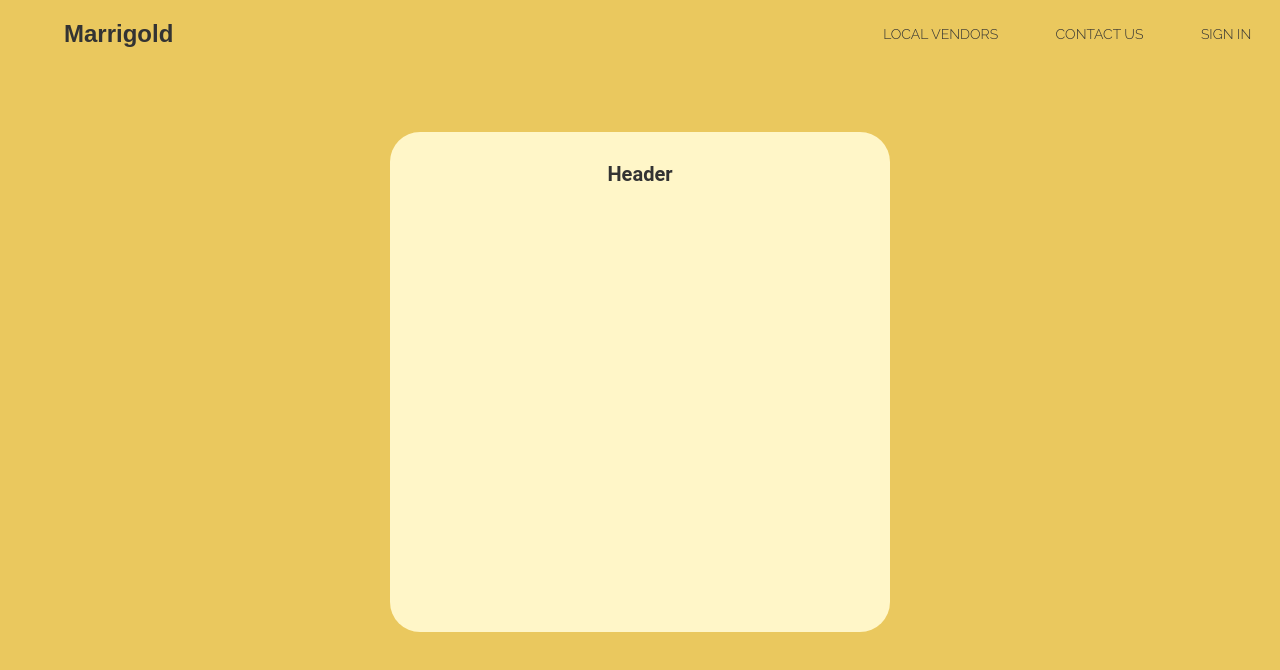
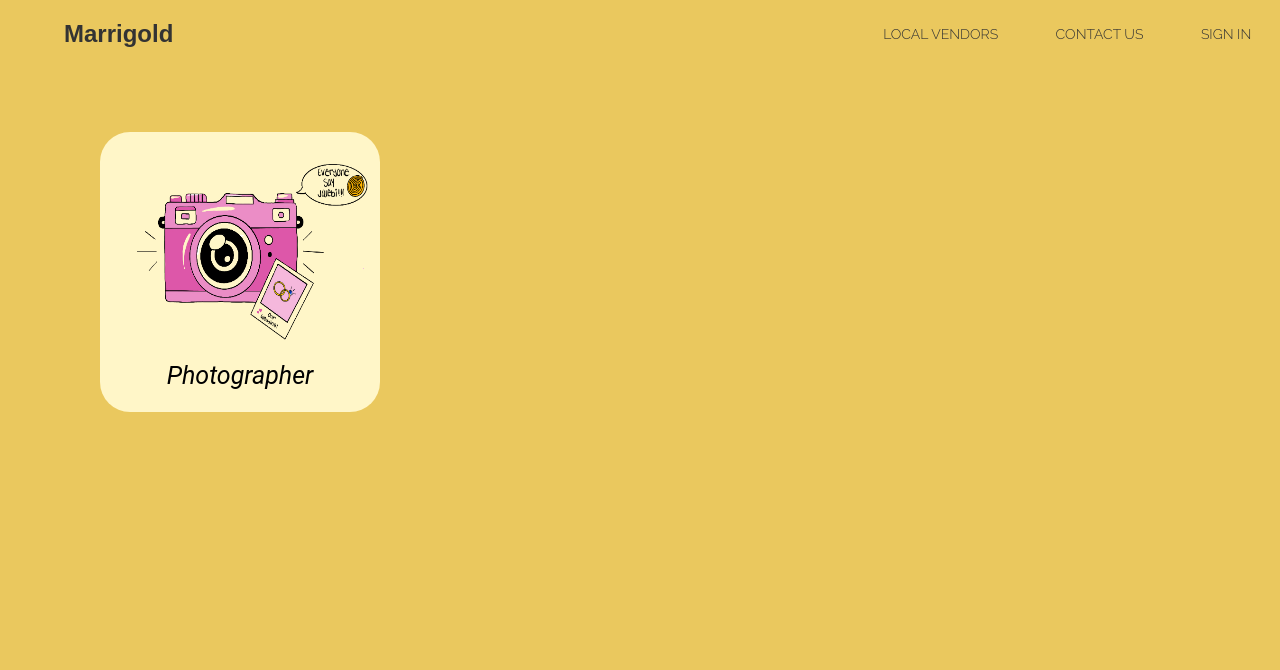
Before and after one commit to mahi-g/marrigold, a React (Create React App) app: page /test in a window 1280 px wide. Shown: the top 670 px of the page. Built offline with nearby package versions, Linux system fonts and the light colour scheme; a web font is replaced by a local one.

Commit message:
Add category card

```diff
--- /dev/null
+++ b/src/components/card/CategoryCard/index.js
@@ -0,0 +1,62 @@
+import React from 'react';
+import styled from '@emotion/styled';
+import { theme } from '../../../theme';
+
+const NAME_FONT_SIZE = '25px';
+const IMAGE_HEIGHT = '225px';
+const IMAGE_WIDTH = '250px';
+const CONTAINER_HEIGHT = '280px';
+const CONTAINER_WIDTH = '280px';
+const HOVER_OFFESET = 5;
+
+const Container = styled.div`
+  background: ${theme.colorMap.cream};
+  border-radius: ${theme.size.xmediumLarge};
+  height: ${CONTAINER_HEIGHT};
+  width: ${CONTAINER_WIDTH};
+    &:hover {
+        cursor: pointer;
+        transform: translate(0px, -${HOVER_OFFESET}px);
+    }
+  @media ${theme.screenSize.upToLarge} {
+    width: 80%;
+  }
+`;
+
+const CategoryImage = styled.img`
+  height: ${IMAGE_HEIGHT};
+  padding-left: ${theme.size.mediumLarge};
+  width: ${IMAGE_WIDTH};
+`;
+
+const Name = styled.div`
+    font-family: Roboto;
+    font-style: italic;
+    font-size: ${NAME_FONT_SIZE};
+    text-align: center;
+`;
+
+const LinkWrapper = styled.a`
+  color: black;
+  text-decoration: none;
+`;
+
+const CategoryCard = ({
+    categoryName,
+    image,
+    href,
+    ...props
+}) => (
+    <LinkWrapper href={href}>
+        <Container
+            {...props}
+        >
+            <CategoryImage
+            alt={categoryName}
+            src={image}
+            />
+            <Name>{categoryName}</Name>
+        </Container>
+    </LinkWrapper>
+);
+export default CategoryCard;
--- a/src/components/card/FormCard/index.js
+++ b/src/components/card/FormCard/index.js
@@ -33,12 +33,14 @@ const FormCard = ({
     maxWidth,
     height,
     width,
+    ...props
 }) => (
     <Container
       maxHeight={maxHeight}
       maxWidth={maxWidth}
       height={height}
       width={width}
+      {...props}
     >
       {header && <Header>{header}</Header>}
       {body && body}
--- a/src/pages/test.js
+++ b/src/pages/test.js
@@ -1,11 +1,19 @@
 import React from 'react';
-import FormCard from '../components/card/FormCard';
+import CategoryCard from '../components/card/CategoryCard';
+import photographer from "../images/photographer.png";
+import styled from '@emotion/styled';
+
+const StyledCategoryCard = styled(CategoryCard)`
+    margin-left: 100px;
+`;
 
 const Test = () => (
-    <FormCard
-        header='Header'
-        height={300}
-        width={500}
+    //Testing the category card
+
+    <StyledCategoryCard
+        categoryName={'Photographer'}
+        image={photographer}
+        href={'/photographer'}
     />
 );
 
--- a/src/theme/defaultTheme.js
+++ b/src/theme/defaultTheme.js
@@ -100,7 +100,7 @@ const fontFamily = {
     header: `Paytone One`,
     body: `Raleway`,
     logo: `Arya`,
-    formHeader: 'Roboto',
+    formHeader: `Roboto`,
 };
 
 export const theme = {
```
Also changed, not shown: src/images/photographer.png (added), 1 other file (tests, documents, lock files or other folders).
